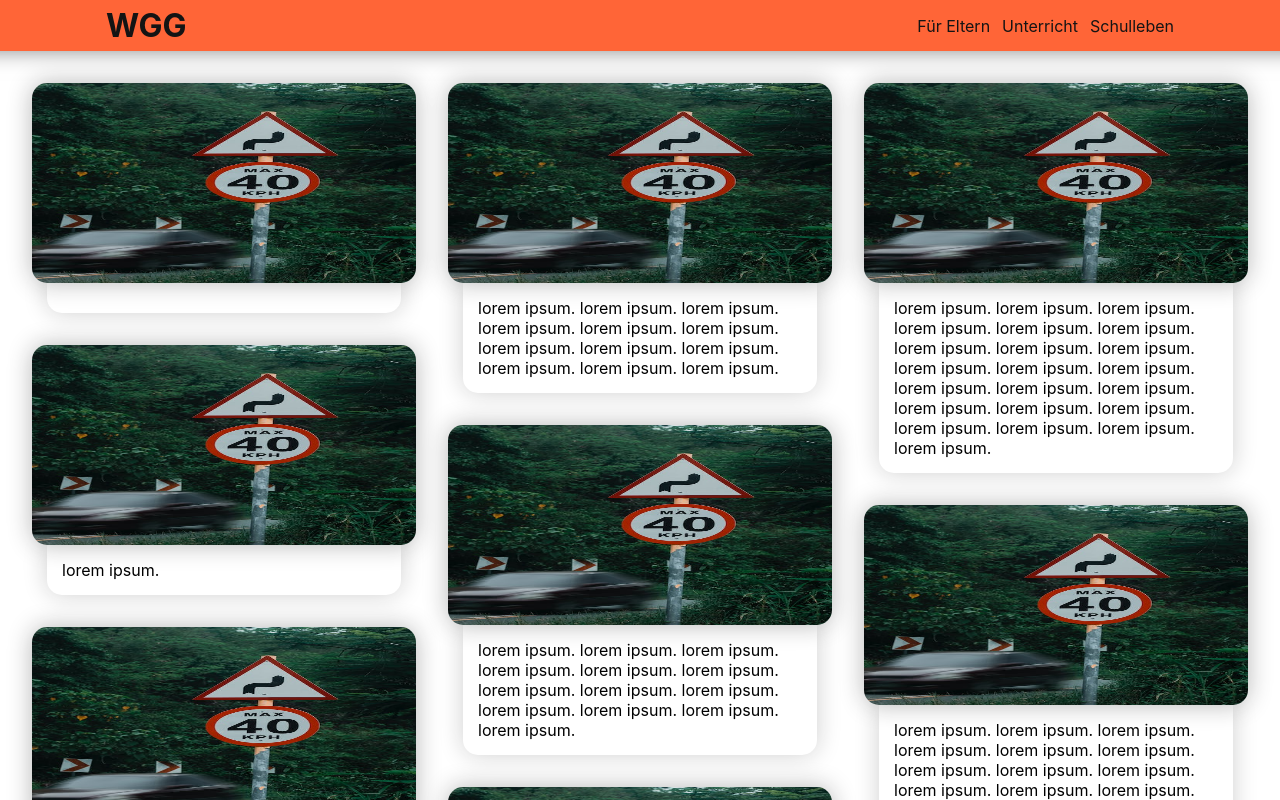
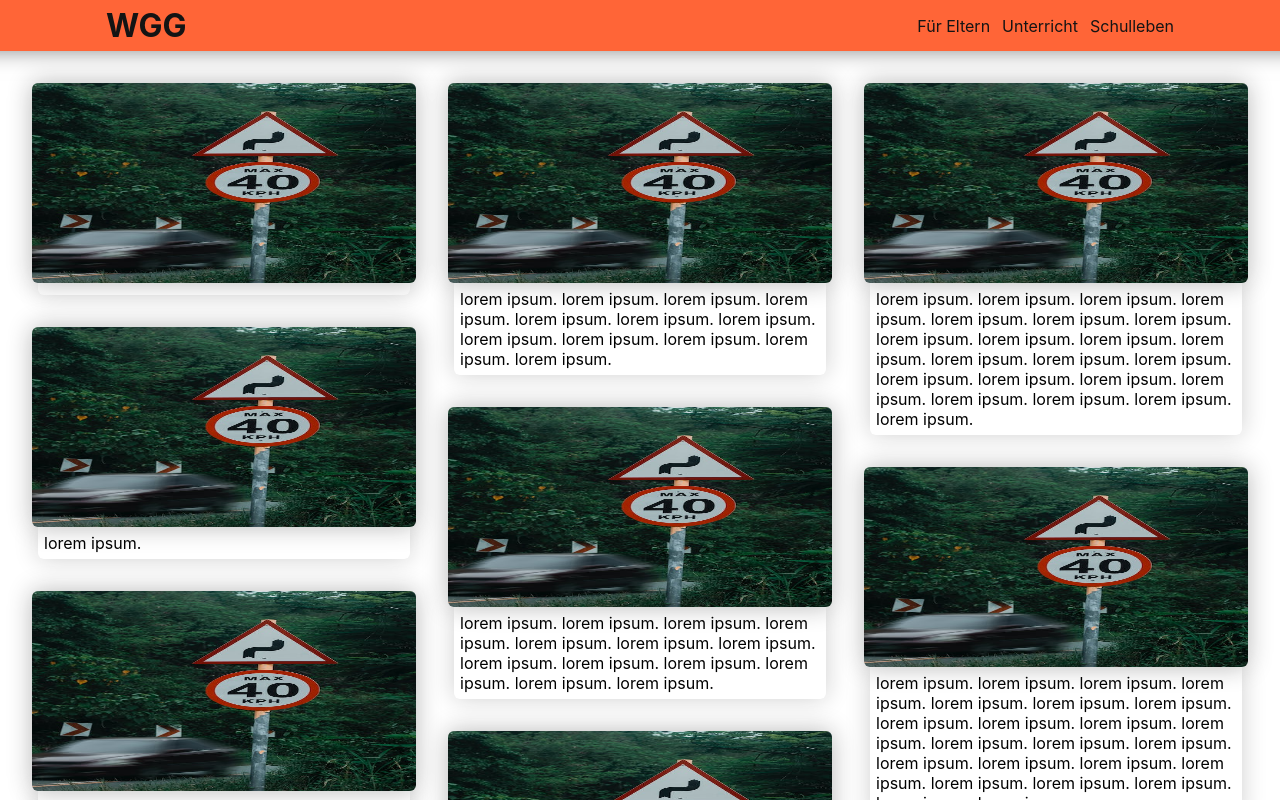
Before and after one commit to Erdragh/wgg-next, a Next.js app: page / in a window 1280 px wide. Shown: the top 800 px of the page. Built offline with nearby package versions, Linux system fonts and the light colour scheme.

Commit message:
slight transform styling improvements

```diff
--- a/components/cards/card.module.scss
+++ b/components/cards/card.module.scss
@@ -7,27 +7,25 @@
   margin-bottom: 2rem;
   &:hover {
     text-decoration: none;
-    transform: scale(1.01);
-    transform-origin: 50% 100%;
+    transform: scale(1.01 );
+    transform-origin: 50% 50%;
   }
 
   .imageContainer {
     position: relative;
     width: 100%;
     height: 200px;
-    border-radius: 15px;
+    border-radius: var(--wgg-sz-base);
     overflow: hidden;
     box-shadow: 0 0 25px rgba(var(--wgg-clr-dark-rgb), .3);
-    z-index: 1;
   }
 
   .cardBody {
-    z-index: 2;
     position: relative;
-    margin-inline: 15px;
+    margin-inline: var(--wgg-sz-base);
     box-shadow: 0 0 25px rgba(var(--wgg-clr-dark-rgb), .2);
-    padding: 15px;
-    border-bottom-left-radius: 15px;
-    border-bottom-right-radius: 15px;
+    padding: var(--wgg-sz-base);
+    border-bottom-left-radius: var(--wgg-sz-base);
+    border-bottom-right-radius: var(--wgg-sz-base);
   }
 }
```
